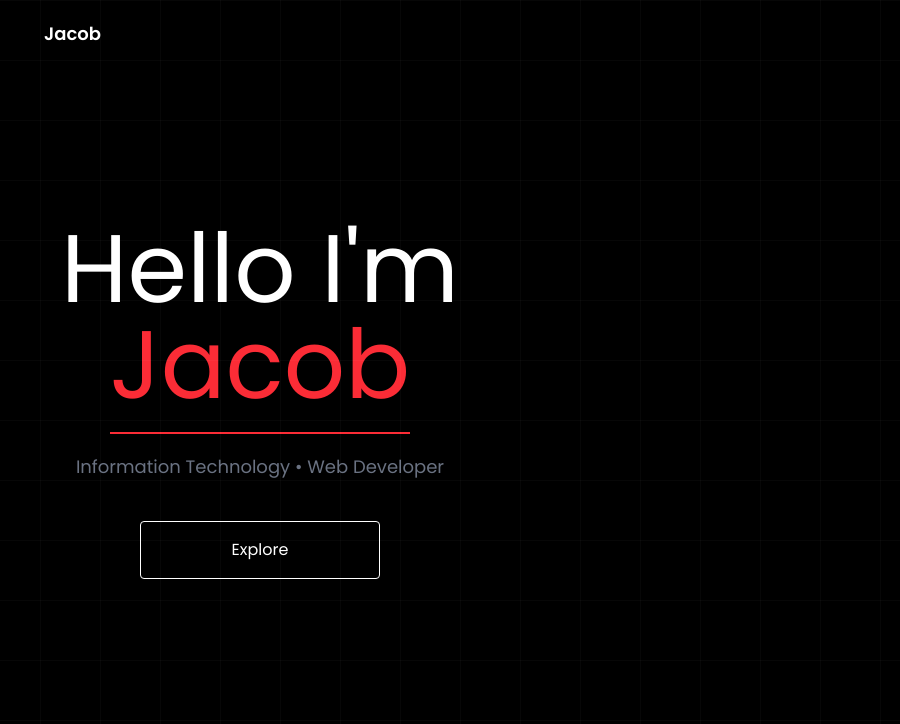
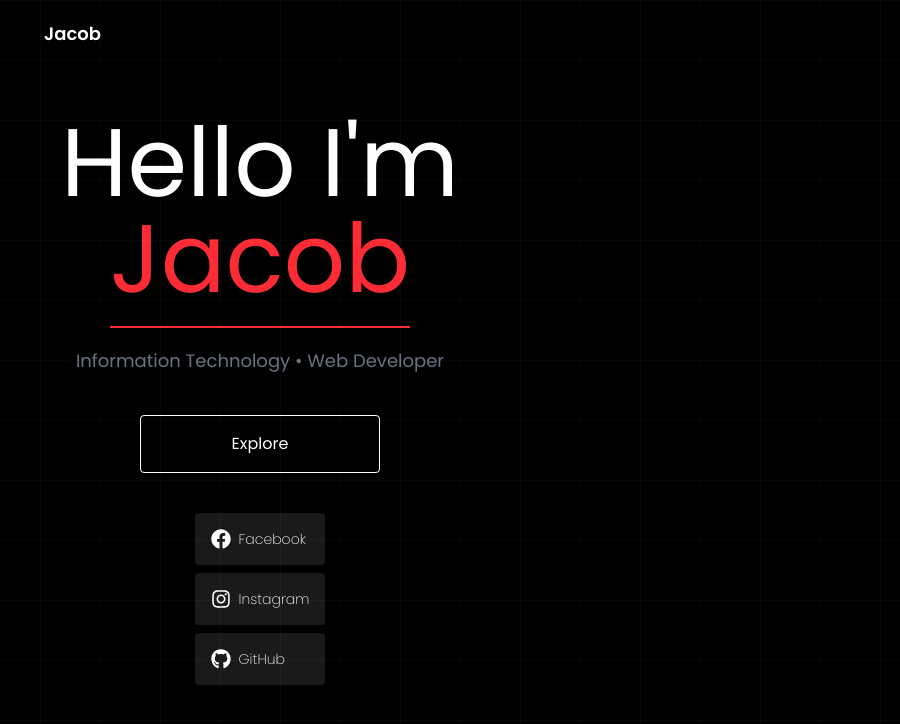
Before and after one commit to Jacodesit/JacobsPortfolio, a React (Vite) app: page / in a window 1280 px wide. Shown: the top 724 px of the page, without its empty margins (380-1280 px from the left). Built offline with nearby package versions, Linux system fonts and the light colour scheme.

Commit message:
Initial commit this time

```diff
--- a/src/Pages/landing-page.tsx
+++ b/src/Pages/landing-page.tsx
@@ -1,5 +1,6 @@
 import Header from "../components/header"
 import ActionBtn from "../components/actions-btn"
+import Socials from "../components/socials"
 
 type PageProps = {
     name: string
@@ -29,6 +30,7 @@ export default function Landing({ name }:PageProps) {
                             <p className="text-sm md:text-lg text-gray-500">Information Technology • Web Developer</p>
                         </div>
                         <ActionBtn />
+                        <Socials />
                     </div>
                 </main>
             </div>
```
